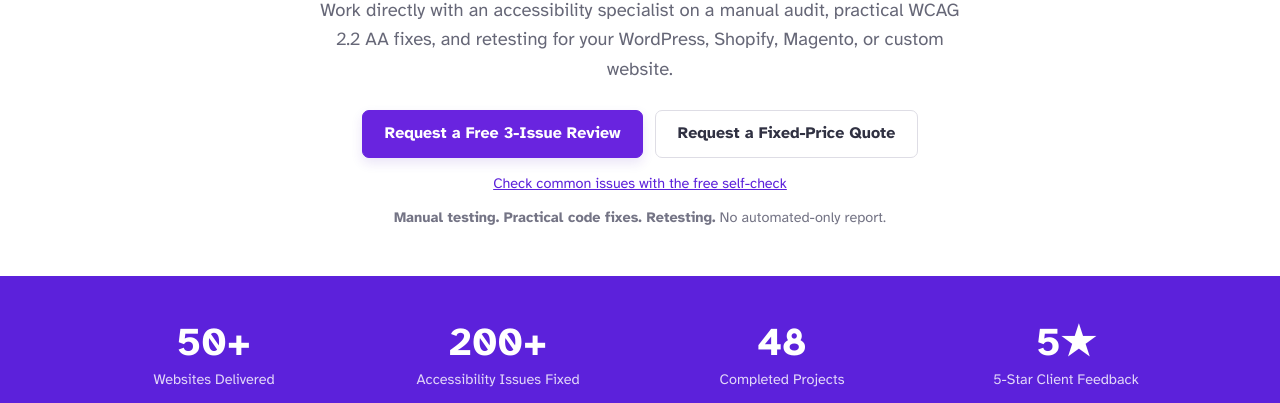
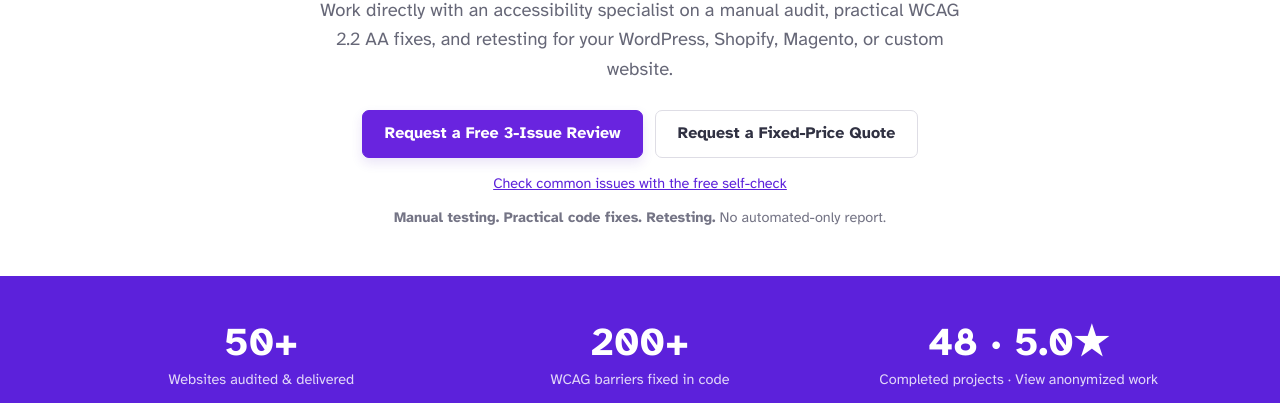
Before and after one commit to Himanshumamba/Web-Accesssibility, a website: page index.html in a window 1280 px wide. Shown: the part 549-952 px from the top of the page. Drawn offline with Linux system fonts and the light colour scheme.

Commit message:
feat: update trust section labels and enhance styles for improved clarity and accessibility

```diff
--- a/index.html
+++ b/index.html
@@ -96,20 +96,16 @@
       <div class="trust-grid">
         <article class="trust-item">
           <div class="trust-number">50+</div>
-          <div class="trust-label">Websites Delivered</div>
+          <div class="trust-label">Websites audited &amp; delivered</div>
         </article>
         <article class="trust-item">
           <div class="trust-number">200+</div>
-          <div class="trust-label">Accessibility Issues Fixed</div>
+          <div class="trust-label">WCAG barriers fixed in code</div>
         </article>
-        <article class="trust-item">
-          <div class="trust-number">48</div>
-          <div class="trust-label">Completed Projects</div>
-        </article>
-        <article class="trust-item">
-          <div class="trust-number">5★</div>
-          <div class="trust-label">5-Star Client Feedback</div>
-        </article>
+        <a class="trust-item trust-item-link" href="selected-work.html">
+          <div class="trust-number">48 <span aria-hidden="true">·</span> 5.0★</div>
+          <div class="trust-label">Completed projects · View anonymized work</div>
+        </a>
       </div>
     </section>
 
--- a/style.css
+++ b/style.css
@@ -1310,6 +1310,16 @@ p {
   border-radius: 0;
   background: transparent;
   box-shadow: none;
+}
+
+.homepage .trust-item-link {
+  color: #fff;
+  text-decoration: none;
+}
+
+.homepage .trust-item-link:hover .trust-label {
+  text-decoration: underline;
+  text-underline-offset: 0.2em;
 }
 
 .homepage .trust-number,
```
Also changed, not shown: selected-work.html (+1 -1 lines).
